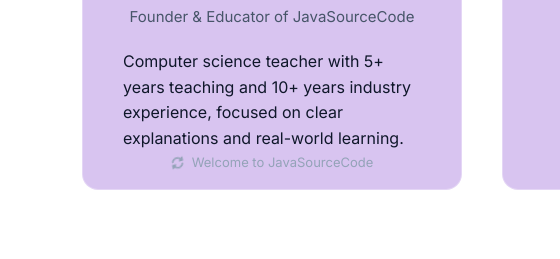
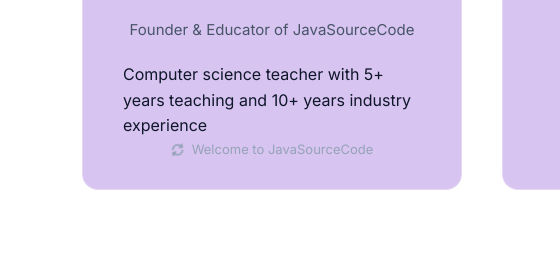
Before and after one commit to erabhishek12/JavaSourceCode, a plain HTML site: page index.html in a window 1280 px wide. Shown: the part 5399-5658 px from the top of the page, 158-718 px from the left. Drawn offline with Linux system fonts and the light colour scheme; no server answers.

Commit message:
Update index.html

```diff
--- a/index.html
+++ b/index.html
@@ -483,8 +483,7 @@
                             </div>
                             <h3>Ranvir Kumar </h3>
                             <p class="team-role">Founder & Educator of JavaSourceCode</p>
-                            <span>Computer science teacher with 5+ years teaching and 10+ years industry experience,
-                                focused on clear explanations and real-world learning. </span>
+                            <span>Computer science teacher with 5+ years teaching and 10+ years industry experience</span>
                             <div class="flip-indicator">
                                 <i class="fas fa-sync-alt"></i>
                                 <span>Welcome to JavaSourceCode </span>
```
